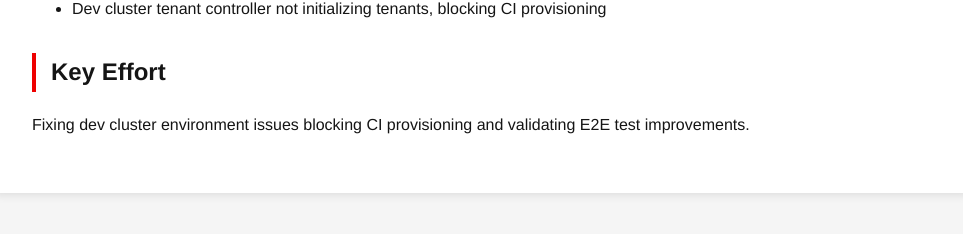
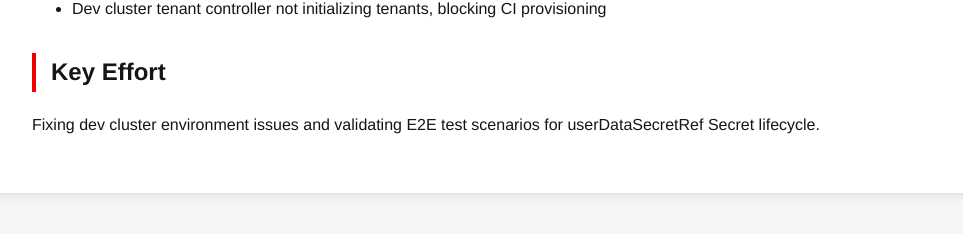
Before and after one commit to tzvatot/daily-status, a Jekyll site: the page built from 2026-03-03.md, in a window 1280 px wide. Shown: the part 414-648 px from the top of the page, without its empty margins (158-1121 px from the left). Built offline with Jekyll 4.4.1, drawn with Linux system fonts in a browser that asks for light colours.

Commit message:
Daily status update - 2026-03-03

```diff
--- a/2026-03-03.md
+++ b/2026-03-03.md
@@ -17,4 +17,4 @@ date: 2026-03-03
 
 ## Key Effort
 
-Fixing dev cluster environment issues blocking CI provisioning and validating E2E test improvements.
+Fixing dev cluster environment issues and validating E2E test scenarios for userDataSecretRef Secret lifecycle.
```
